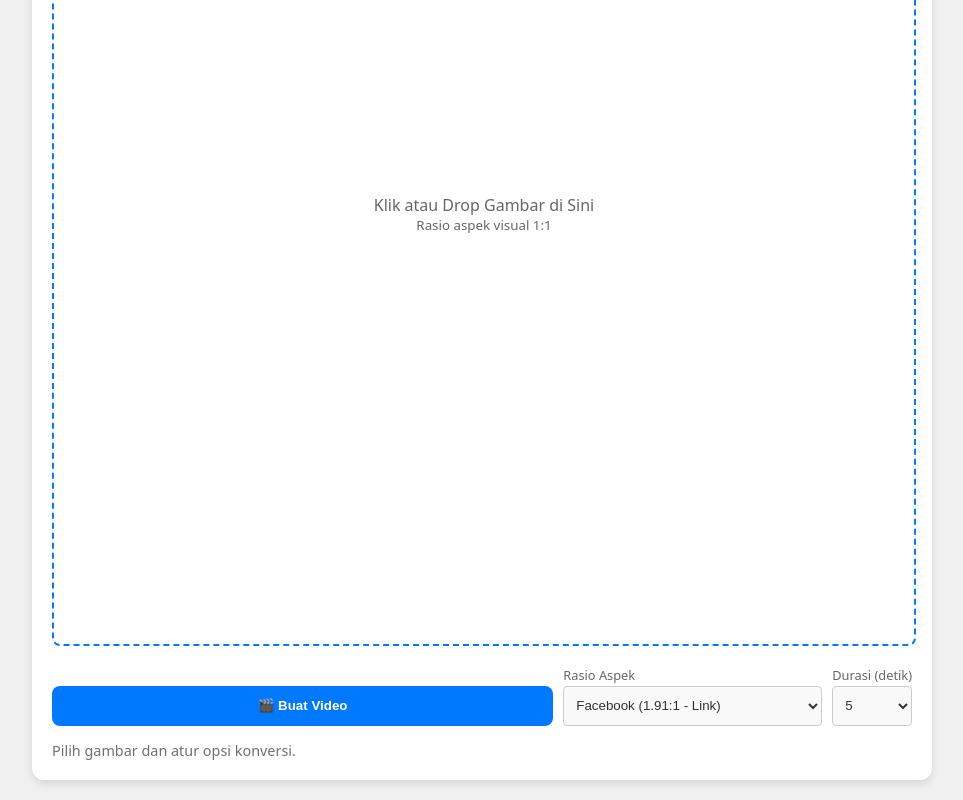
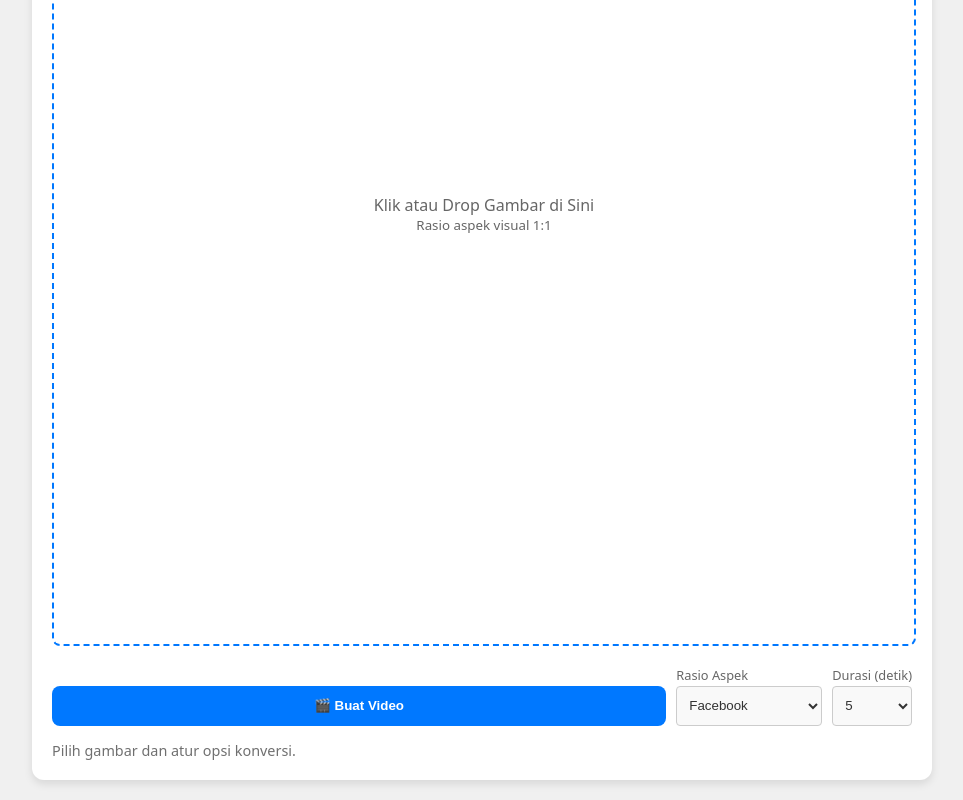
Before and after one commit to bungferry/image-to-video, a website: page public/index.html in a window 1280 px wide. Shown: the part 311-1111 px from the top of the page, without its empty margins (158-1121 px from the left). Drawn offline with Linux system fonts and the light colour scheme.

Commit message:
Update index.html

```diff
--- a/public/index.html
+++ b/public/index.html
@@ -17,7 +17,7 @@
         flex-direction:column;
         align-items:center;
         justify-content:center;
-        min-height:100vh;
+        min-height:100%;
         margin:0;
         padding: 20px;
     }
@@ -247,12 +247,12 @@
                     <label for="resolution">Rasio Aspek</label>
                     <select id="resolution">
 
-                        <option value="1200x630">Facebook (1.91:1 - Link)</option>
-                        <option value="1080x1350">Instagram (4:5 - Feed)</option>
-                        <option value="1080x1920">9:16 (Reels/TikTok/Status WhatsApp)</option>
+                        <option value="1200x630">Facebook</option>
+                        <option value="1080x1350">Instagram</option>
+                        <option value="1080x1920">TikTok/WhatsApp)</option>
 
-                        <option value="1080x1080">1:1 (Square - Universal)</option>
-                        <option value="1920x1080">16:9 (YouTube/Landscape)</option>
+                        <option value="1080x1080">1:1 Square</option>
+                        <option value="1920x1080">YouTube</option>
                     </select>
                 </div>
 
```
